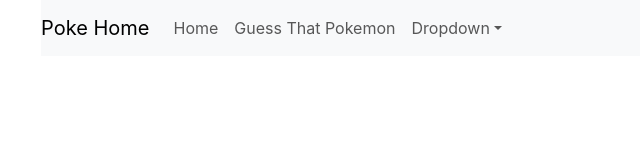
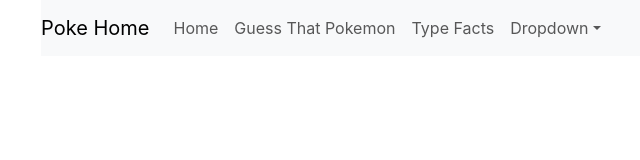
Before and after one commit to michelxle97/FANS, a React (Create React App) app in the folder client/: page / in a window 1280 px wide. Shown: the top 160 px of the page, without its empty margins (41-681 px from the left). Built offline with nearby package versions, Linux system fonts and the light colour scheme.

Commit message:
added navbar

```diff
--- a/client/src/components/Navbar.js
+++ b/client/src/components/Navbar.js
@@ -16,6 +16,9 @@ const Navbar = () => {
                         </li>
                         <li class="nav-item">
                             <a class="nav-link" href="#">Guess That Pokemon</a>
+                        </li>
+                        <li class="nav-item">
+                            <a class="nav-link" href="#">Type Facts</a>
                         </li>
                         <li class="nav-item dropdown">
                             <a class="nav-link dropdown-toggle" href="#" id="navbarDropdown" role="button" data-toggle="dropdown" aria-haspopup="true" aria-expanded="false">
```
